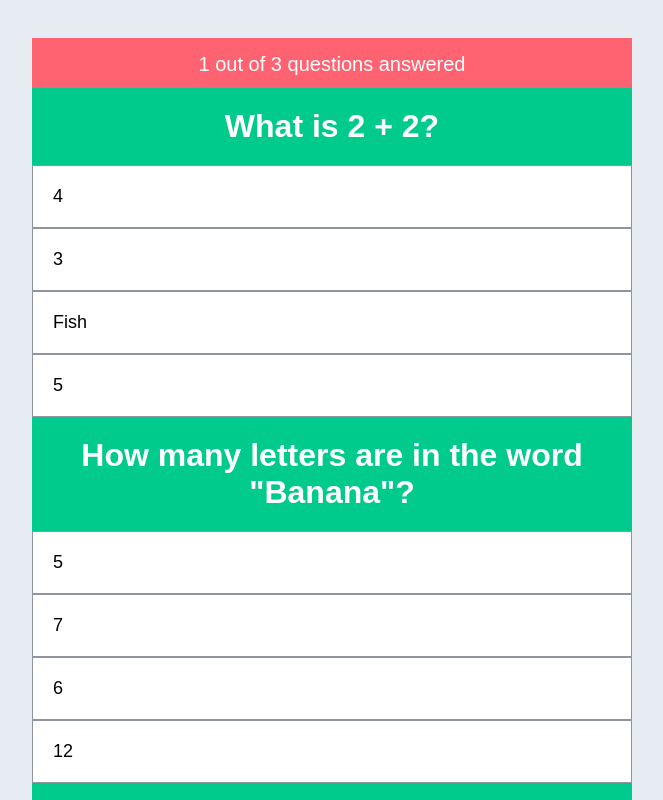
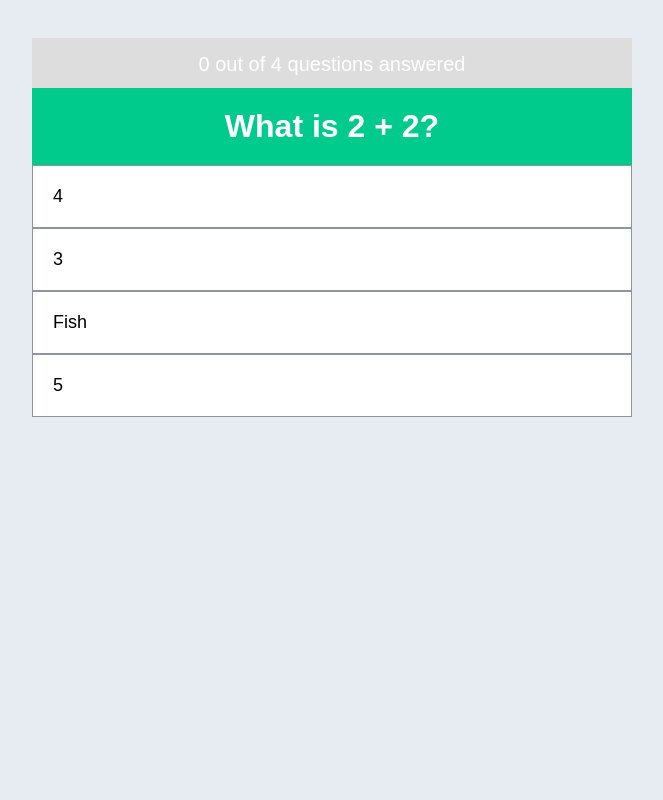
Before and after one commit to Victhor-um/quizVue, a Vue app: page / in a window 1280 px wide. Shown: the top 800 px of the page, without its empty margins (308-971 px from the left). Built offline with nearby package versions, Linux system fonts and the light colour scheme.

Commit message:
finish quiz

```diff
--- a/src/App.vue
+++ b/src/App.vue
@@ -1,11 +1,22 @@
 <template>
   <div class="ctr">
-    <quizQuestions
-      v-if="questionsAnswered < data.questions.length"
-      :questions="data.questions"
-    />
-    <quizResult v-else />
-    <button type="button" class="reset-btn">Reset</button>
+    <Transition name="fade" mode="out-in">
+      <quizQuestions
+        v-if="questionsAnswered < data.questions.length"
+        :questions="data.questions"
+        :questionsAnswered="questionsAnswered"
+        @question-answered="questionAnswered"
+      />
+      <quizResult v-else :results="data.results" :totalCorrect="totalCorrect" />
+    </Transition>
+    <button
+      type="button"
+      class="reset-btn"
+      @click.prevent="reset"
+      v-if="questionsAnswered === data.questions.length"
+    >
+      Reset
+    </button>
   </div>
 </template>
 
@@ -16,6 +27,22 @@ import { ref } from 'vue';
 import { data } from '@/data.js';
 
 const questionsAnswered = ref(0);
+const totalCorrect = ref(0);
+
+function questionAnswered(is_correct) {
+  if (is_correct) {
+    totalCorrect.value++;
+  }
+  questionsAnswered.value++;
+}
+function reset() {
+  totalCorrect.value = 0;
+  questionsAnswered.value = 0;
+}
 </script>
 
-<style lang="scss" scoped></style>
+<style scoped>
+button {
+  cursor: pointer;
+}
+</style>
--- a/src/components/quizQuestions.vue
+++ b/src/components/quizQuestions.vue
@@ -1,13 +1,20 @@
 <template>
   <div class="questions-ctr">
     <div class="progress">
-      <div class="bar"></div>
-      <div class="status">1 out of 3 questions answered</div>
+      <div
+        class="bar"
+        :style="{ width: `${(questionsAnswered / questions.length) * 100}%` }"
+      ></div>
+      <div class="status">
+        {{ questionsAnswered }} out of {{ questions.length }} questions answered
       </div>
+    </div>
+    <TransitionGroup name="fade">
       <div
         class="single-question"
-      v-for="question in questions"
+        v-for="(question, qi) in questions"
         :key="question.q"
+        v-show="questionsAnswered === qi"
       >
         <div class="question">{{ question.q }}</div>
         <div class="answers">
@@ -15,11 +22,13 @@
             class="answer"
             v-for="answer in question.answers"
             :key="answer.text"
+            @click.prevent="selectAnswer(answer.is_correct)"
           >
             {{ answer.text }}
           </div>
         </div>
       </div>
+    </TransitionGroup>
   </div>
 </template>
 
@@ -29,7 +38,17 @@ defineProps({
     type: Object,
     required: true,
   },
+  questionsAnswered: {
+    type: Number,
+    required: true,
+  },
 });
+
+const emit = defineEmits(['question-answered']);
+
+function selectAnswer(is_correct) {
+  emit('question-answered', is_correct);
+}
 </script>
 
 <style lang="scss" scoped></style>
--- a/src/components/quizResult.vue
+++ b/src/components/quizResult.vue
@@ -1,10 +1,22 @@
 <template>
   <div class="result">
-    <div class="title">You got sample result 1!</div>
-    <div class="desc">Enter a short description here about the result.</div>
+    <div class="title">
+      {{ results[resultIndex].title }} Total correct: {{ totalCorrect }}!
+    </div>
+    <div class="desc">{{ results[resultIndex].desc }}</div>
   </div>
 </template>
 
-<script setup></script>
+<script setup>
+import { computed } from 'vue';
+
+const props = defineProps(['results', 'totalCorrect']);
+
+const resultIndex = computed(() => {
+  return props.results.findIndex((item) => {
+    return item.min <= props.totalCorrect && item.max >= props.totalCorrect;
+  });
+});
+</script>
 
 <style lang="scss" scoped></style>
--- a/src/data.js
+++ b/src/data.js
@@ -42,6 +42,7 @@ export const data = {
         },
       ],
     },
+
     {
       q: 'Find the missing letter: C_ke',
       answers: [
@@ -55,6 +56,27 @@ export const data = {
         },
         {
           text: 'i',
+          is_correct: false,
+        },
+      ],
+    },
+    {
+      q: 'Как зовут  "Эдика"?',
+      answers: [
+        {
+          text: 'Ra1n-xD',
+          is_correct: false,
+        },
+        {
+          text: 'Дощъ',
+          is_correct: false,
+        },
+        {
+          text: 'пЭдуард',
+          is_correct: true,
+        },
+        {
+          text: 'Дощь (пЭдик)',
           is_correct: false,
         },
       ],
@@ -73,5 +95,11 @@ export const data = {
       title: "Wow, you're a genius!",
       desc: 'Studying has definitely paid off for you!',
     },
+    {
+      min: 4,
+      max: 4,
+      title: 'ВАУ ДА ТЫ ЁБ@НЫЙ Волшебник!',
+      desc: 'Братан, хорош, давай, давай, вперёд! Контент в кайф, можно ещё? Вообще красавчик! Можно вот этого вот почаще?!',
+    },
   ],
 };
```
Lines whose indentation alone changed are shown as unchanged.
